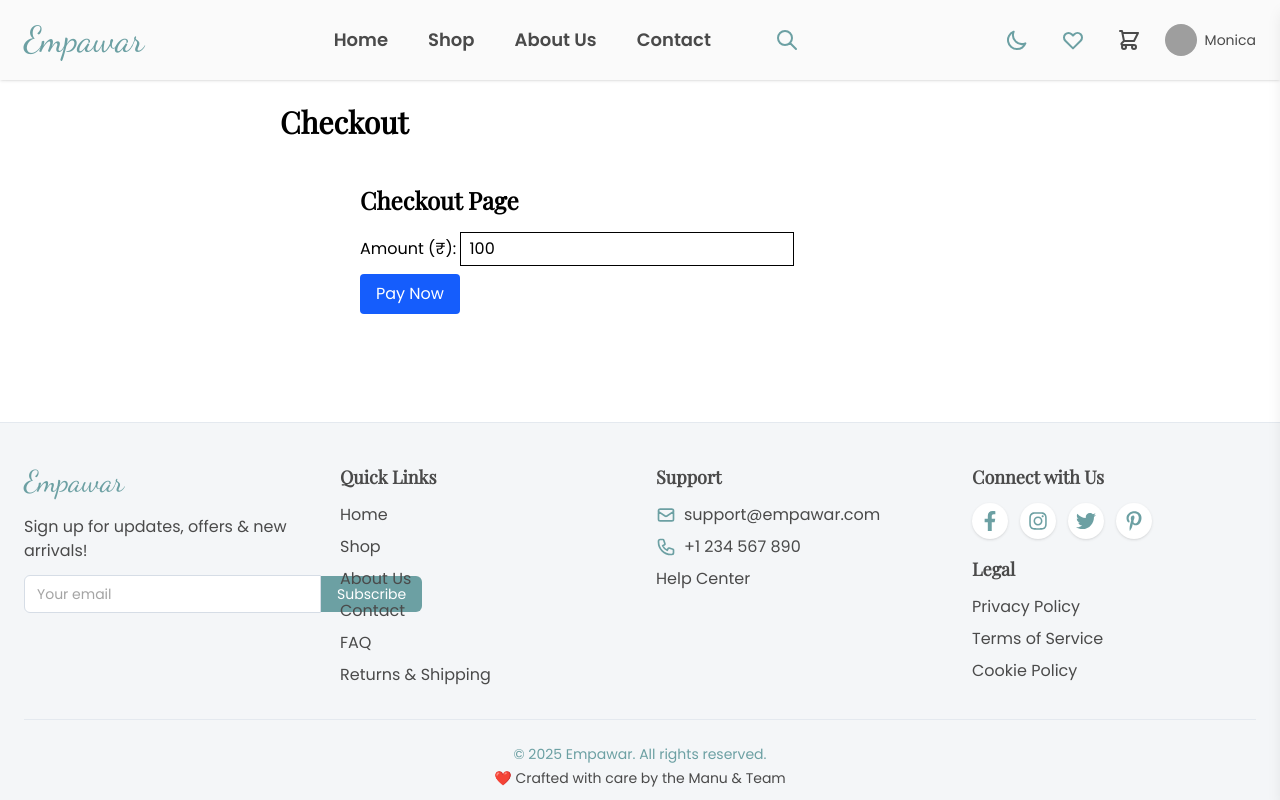
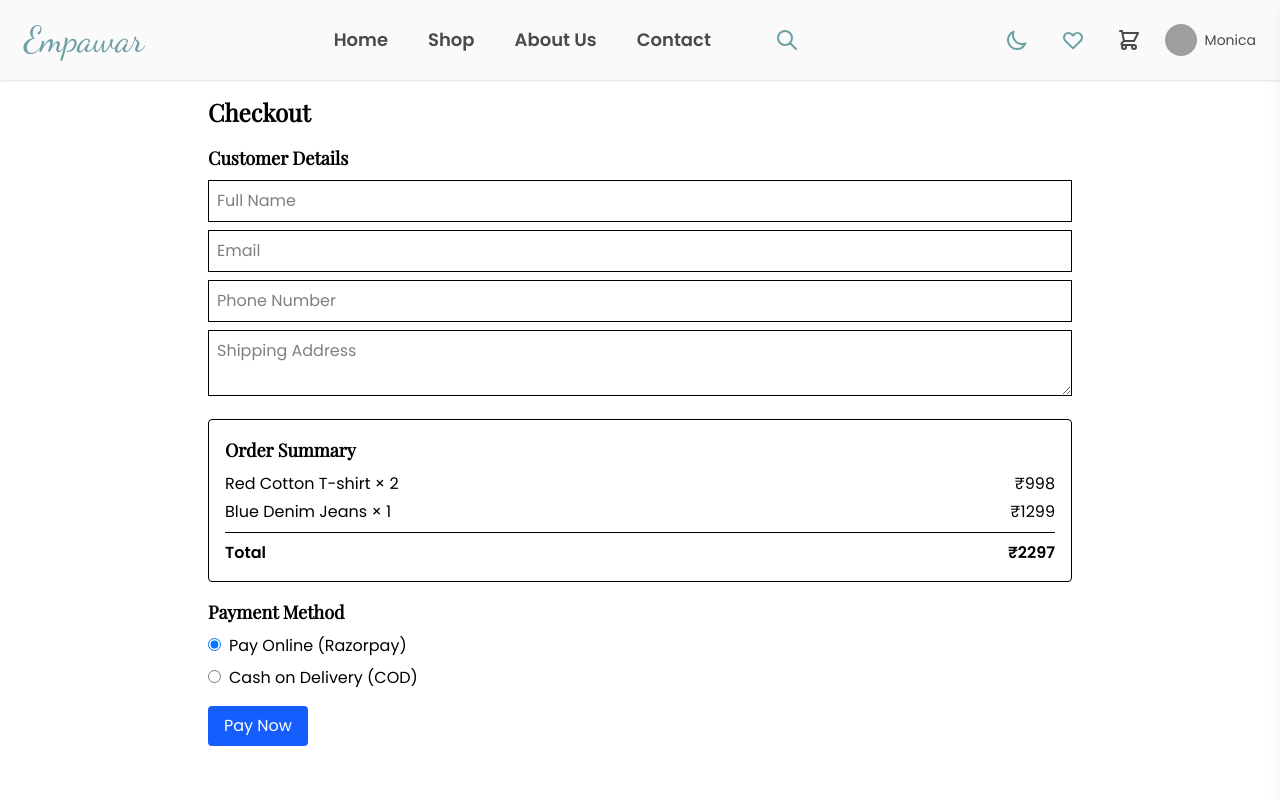
Before and after one commit to Manohar3969/Empawar-UI, a React (Vite) app: page /checkout in a window 1280 px wide. Shown: the top 800 px of the page. Built offline with nearby package versions, Linux system fonts and the light colour scheme; grey boxes are pictures that could not be loaded.

Commit message:
Code Added for Checkout Page for cleaner UI and flow

```diff
--- /dev/null
+++ b/src/components/Orders/CustomerDetailsForm.jsx
@@ -0,0 +1,43 @@
+// src/components/CustomerDetailsForm.jsx
+import React from 'react';
+
+export default function CustomerDetailsForm({ customer, setCustomer }) {
+    const handleChange = (e) => {
+        setCustomer({ ...customer, [e.target.name]: e.target.value });
+    };
+
+    return (
+        <div className="mb-4">
+            <h3 className="font-semibold text-lg mb-2">Customer Details</h3>
+            <input
+                name="name"
+                placeholder="Full Name"
+                value={customer.name}
+                onChange={handleChange}
+                className="border p-2 w-full mb-2"
+            />
+            <input
+                name="email"
+                placeholder="Email"
+                value={customer.email}
+                onChange={handleChange}
+                className="border p-2 w-full mb-2"
+            />
+            <input
+                name="phone"
+                placeholder="Phone Number"
+                value={customer.phone}
+                onChange={handleChange}
+                className="border p-2 w-full mb-2"
+            />
+
+            <textarea
+                name="address"
+                placeholder="Shipping Address"
+                value={customer.address}
+                onChange={handleChange}
+                className="border p-2 w-full"
+            />
+        </div>
+    );
+}
--- /dev/null
+++ b/src/components/Orders/FailureMessage.jsx
@@ -0,0 +1,14 @@
+// src/components/FailureMessage.jsx
+import React from 'react';
+
+export default function FailureMessage({ retry }) {
+    return (
+        <div className="bg-red-50 border border-red-400 p-4 rounded">
+            <h3 className="text-red-700 font-bold text-xl">❌ Payment Failed</h3>
+            <p>Something went wrong with your payment. Please try again.</p>
+            <button onClick={retry} className="bg-blue-600 text-white px-4 py-2 mt-3 rounded">
+                Retry Payment
+            </button>
+        </div>
+    );
+}
--- /dev/null
+++ b/src/components/Orders/OrderSummary.jsx
@@ -0,0 +1,21 @@
+// src/components/OrderSummary.jsx
+import React from 'react';
+
+export default function OrderSummary({ cartItems, total }) {
+    return (
+        <div className="border p-4 mb-4 rounded">
+            <h3 className="font-semibold text-lg mb-2">Order Summary</h3>
+            {cartItems.map((item) => (
+                <div key={item.id} className="flex justify-between mb-1">
+                    <span>{item.name} × {item.qty}</span>
+                    <span>₹{item.price * item.qty}</span>
+                </div>
+            ))}
+            <hr className="my-2" />
+            <div className="flex justify-between font-bold">
+                <span>Total</span>
+                <span>₹{total}</span>
+            </div>
+        </div>
+    );
+}
--- /dev/null
+++ b/src/components/Orders/PaymentOptions.jsx
@@ -0,0 +1,30 @@
+// src/components/PaymentOptions.jsx
+import React from 'react';
+
+export default function PaymentOptions({ paymentMethod, setPaymentMethod }) {
+    return (
+        <div className="mb-4">
+            <h3 className="font-semibold text-lg mb-2">Payment Method</h3>
+            <label className="block mb-2">
+                <input
+                    type="radio"
+                    name="paymentMethod"
+                    value="razorpay"
+                    checked={paymentMethod === 'razorpay'}
+                    onChange={(e) => setPaymentMethod(e.target.value)}
+                />
+                <span className="ml-2">Pay Online (Razorpay)</span>
+            </label>
+            <label className="block">
+                <input
+                    type="radio"
+                    name="paymentMethod"
+                    value="cod"
+                    checked={paymentMethod === 'cod'}
+                    onChange={(e) => setPaymentMethod(e.target.value)}
+                />
+                <span className="ml-2">Cash on Delivery (COD)</span>
+            </label>
+        </div>
+    );
+}
--- /dev/null
+++ b/src/components/Orders/SuccessMessage.jsx
@@ -0,0 +1,26 @@
+// src/components/SuccessMessage.jsx
+import React from 'react';
+import { Link } from 'react-router-dom';
+
+export default function SuccessMessage({ order }) {
+    return (
+        <div className="bg-green-50 border border-green-400 p-4 rounded">
+            <h3 className="text-green-700 font-bold text-xl">✅ Thank you for your purchase!</h3>
+            <p>Your payment was successful.</p>
+            <div className="mt-3 text-sm">
+                <p><strong>Order ID:</strong> {order.orderId}</p>
+                <p><strong>Payment ID:</strong> {order.paymentId || 'COD Order'}</p>
+                <p><strong>Amount Paid:</strong> ₹{order.amount}</p>
+                <p><strong>Date:</strong> {order.date}</p>
+            </div>
+            <div className="mt-4 flex gap-3">
+                <Link to="/orders" className="bg-blue-600 text-white px-4 py-2 rounded">
+                    View Orders
+                </Link>
+                <Link to="/products" className="bg-gray-500 text-white px-4 py-2 rounded">
+                    Continue Shopping
+                </Link>
+            </div>
+        </div>
+    );
+}
--- /dev/null
+++ b/src/components/ProductsList/SimilarProducts.jsx
@@ -0,0 +1,27 @@
+// src/components/SimilarProducts.jsx
+import React from 'react';
+import products from '../../data/products';
+import {Link} from 'react-router-dom';
+
+export default function SimilarProducts() {
+    return (
+        <div className="mt-6">
+            <h4 className="font-semibold text-lg mb-3">You might also like</h4>
+            <div className="grid grid-cols-1 sm:grid-cols-3 gap-4">
+                {products.map((p) => (
+                    <div key={p.id} className="border rounded p-2 text-center">
+                        <img src={p.image} alt={p.name} className="h-32 mx-auto mb-2"/>
+                        <p className="font-medium">{p.name}</p>
+                        <p className="text-gray-600">₹{p.price}</p>
+                        <Link
+                            to={`/product/${p.id}`}
+                            className="inline-block bg-blue-500 text-white px-3 py-1 rounded mt-2"
+                        >
+                            View
+                        </Link>
+                    </div>
+                ))}
+            </div>
+        </div>
+    );
+}
--- a/src/components/checkout/CheckoutForm.jsx
+++ b/src/components/checkout/CheckoutForm.jsx
@@ -1,21 +1,21 @@
 // src/components/CheckoutForm.jsx
 import React, { useState } from 'react';
 import axios from 'axios';
-import { Link } from 'react-router-dom';
+import CustomerDetailsForm from "../Orders/CustomerDetailsForm.jsx";
+import OrderSummary from "../Orders/OrderSummary.jsx";
+import PaymentOptions from "../Orders/PaymentOptions.jsx";
+import SuccessMessage from "../Orders/SuccessMessage.jsx";
+import SimilarProducts from "../ProductsList/SimilarProducts.jsx";
+import FailureMessage from "../Orders/FailureMessage.jsx";
 
-export default function CheckoutForm() {
-    const [amount, setAmount] = useState(100);
+
+export default function CheckoutForm({ cartItems }) {
+    const [customer, setCustomer] = useState({ name: '', email: '', phone: '', address: '' });
+    const [paymentMethod, setPaymentMethod] = useState('razorpay');
     const [loading, setLoading] = useState(false);
-    const [paymentStatus, setPaymentStatus] = useState(null); // 'success', 'failed', or null
+    const [paymentStatus, setPaymentStatus] = useState(null);
     const [orderDetails, setOrderDetails] = useState(null);
-    const [message, setMessage] = useState('');
-
-    // --- Mock similar products ---
-    const similarProducts = [
-        { id: 1, name: 'Product A', price: 299, img: '/img/product-a.jpg' },
-        { id: 2, name: 'Product B', price: 499, img: '/img/product-b.jpg' },
-        { id: 3, name: 'Product C', price: 799, img: '/img/product-c.jpg' },
-    ];
+    const total = cartItems.reduce((sum, item) => sum + item.price * item.qty, 0);
 
     const loadRazorpayScript = () => {
         return new Promise((resolve) => {
@@ -28,38 +28,67 @@ export default function CheckoutForm() {
         });
     };
 
-    const handlePayNow = async () => {
-        setMessage('');
+    const handlePlaceOrder = async () => {
+        if (!customer.name || !customer.email || !customer.phone || !customer.address) {
+            alert('Please fill all required fields.');
+            return;
+        }
         setLoading(true);
+        setPaymentStatus(null);
 
-        const loaded = await loadRazorpayScript();
-        if (!loaded) {
-            setMessage('⚠️ Razorpay SDK failed to load.');
+        if (paymentMethod === 'cod') {
+            // COD Flow
+            try {
+                const res = await axios.post(`${import.meta.env.VITE_BACKEND_URL}/create-cod-order`, {
+                    customer,
+                    items: cartItems,
+                    amount: total,
+                });
+                if (res.data.success) {
+                    setOrderDetails({
+                        orderId: res.data.orderId,
+                        paymentId: null,
+                        amount: total,
+                        date: new Date().toLocaleString(),
+                    });
+                    setPaymentStatus('success');
+                } else {
+                    setPaymentStatus('failed');
+                }
+            } catch (err) {
+                console.error(err);
+                setPaymentStatus('failed');
+            } finally {
+                setLoading(false);
+            }
+            return;
+        }
+
+        // Razorpay flow
+        const scriptLoaded = await loadRazorpayScript();
+        if (!scriptLoaded) {
+            alert('Failed to load Razorpay SDK.');
             setLoading(false);
             return;
         }
 
-        // Create order on backend
+        // Create order in backend
         let order;
         try {
             const res = await axios.post(`${import.meta.env.VITE_BACKEND_URL}/create-order`, {
-                amount: amount,
+                amount: total,
                 currency: 'INR',
             });
-            if (!res.data.success) {
-                setMessage('Could not create order.');
-                setLoading(false);
-                return;
-            }
+            if (!res.data.success) throw new Error('Order not created');
             order = res.data.order;
         } catch (err) {
             console.error(err);
-            setMessage('Backend error, could not create order.');
+            alert('Backend error creating Razorpay order.');
             setLoading(false);
             return;
         }
 
-        // Options for Razorpay checkout
+        // Open Razorpay
         const options = {
             key: import.meta.env.VITE_RAZORPAY_KEY_ID,
             amount: order.amount,
@@ -67,138 +96,77 @@ export default function CheckoutForm() {
             name: 'My Demo Store',
             description: 'Order Payment',
             order_id: order.id,
-            handler: async function (response) {
+            handler: async (response) => {
                 try {
                     const verifyRes = await axios.post(`${import.meta.env.VITE_BACKEND_URL}/verify-payment`, {
                         razorpay_order_id: response.razorpay_order_id,
                         razorpay_payment_id: response.razorpay_payment_id,
                         razorpay_signature: response.razorpay_signature,
+                        customer,
+                        items: cartItems
                     });
-
                     if (verifyRes.data.success) {
-                        setPaymentStatus('success');
                         setOrderDetails({
                             orderId: order.id,
                             paymentId: response.razorpay_payment_id,
                             amount: order.amount / 100,
                             date: new Date().toLocaleString(),
                         });
-                        setMessage('✅ Payment successful!');
+                        setPaymentStatus('success');
                     } else {
                         setPaymentStatus('failed');
-                        setMessage('❌ Payment verification failed.');
                     }
                 } catch (err) {
                     console.error(err);
                     setPaymentStatus('failed');
-                    setMessage('⚠️ Payment verification error.');
                 } finally {
                     setLoading(false);
                 }
             },
             prefill: {
-                name: 'John Doe',
-                email: 'john.doe@example.com',
-                contact: '9999999999',
+                name: customer.name,
+                email: customer.email,
+                contact: customer.phone,
             },
             theme: { color: '#3399cc' },
             modal: { ondismiss: () => setLoading(false) },
         };
 
         const paymentObject = new window.Razorpay(options);
-        paymentObject.on('payment.failed', function () {
+        paymentObject.on('payment.failed', () => {
             setPaymentStatus('failed');
-            setMessage('❌ Payment failed. Please try again.');
             setLoading(false);
         });
-
         paymentObject.open();
     };
 
     return (
-        <div className="checkout-container" style={{ maxWidth: '600px', margin: '0 auto', padding: '20px' }}>
-            <h2 className="text-2xl font-bold mb-4">Checkout Page</h2>
-
-            {/* Before Payment */}
+        <div>
             {!paymentStatus && (
                 <>
-                    <label className="block mb-2">
-                        Amount (₹):{' '}
-                        <input
-                            type="number"
-                            value={amount}
-                            min={1}
-                            onChange={(e) => setAmount(Number(e.target.value))}
-                            className="border px-2 py-1"
-                            disabled={loading}
-                        />
-                    </label>
+                    <CustomerDetailsForm customer={customer} setCustomer={setCustomer} />
+                    <OrderSummary cartItems={cartItems} total={total} />
+                    <PaymentOptions paymentMethod={paymentMethod} setPaymentMethod={setPaymentMethod} />
                     <button
-                        onClick={handlePayNow}
+                        onClick={handlePlaceOrder}
                         disabled={loading}
                         className="bg-blue-600 text-white px-4 py-2 rounded"
                     >
-                        {loading ? 'Processing...' : 'Pay Now'}
+                        {loading ? 'Processing...' : paymentMethod === 'cod' ? 'Place Order' : 'Pay Now'}
                     </button>
-                    {message && <p className="mt-2">{message}</p>}
                 </>
             )}
-
-            {/* After Payment */}
             {paymentStatus === 'success' && orderDetails && (
-                <div className="mt-6 p-4 border rounded bg-green-50">
-                    <h3 className="text-xl font-semibold text-green-700">✅ Thank you for your purchase!</h3>
-                    <p>Your payment was successful.</p>
-                    <div className="mt-3">
-                        <p><strong>Order ID:</strong> {orderDetails.orderId}</p>
-                        <p><strong>Payment ID:</strong> {orderDetails.paymentId}</p>
-                        <p><strong>Amount Paid:</strong> ₹{orderDetails.amount}</p>
-                        <p><strong>Date:</strong> {orderDetails.date}</p>
-                    </div>
-                    <div className="mt-4 flex gap-3">
-                        <Link to="/orders" className="bg-blue-600 text-white px-4 py-2 rounded">
-                            View Orders
-                        </Link>
-                        <Link to="/shop" className="bg-gray-500 text-white px-4 py-2 rounded">
-                            Continue Shopping
-                        </Link>
-                    </div>
-                </div>
+                <>
+                    <SuccessMessage order={orderDetails} />
+                    <SimilarProducts />
+                </>
             )}
-
             {paymentStatus === 'failed' && (
-                <div className="mt-6 p-4 border rounded bg-red-50">
-                    <h3 className="text-xl font-semibold text-red-700">❌ Payment Failed</h3>
-                    <p>{message}</p>
-                    <button
-                        onClick={handlePayNow}
-                        className="mt-3 bg-blue-600 text-white px-4 py-2 rounded"
-                    >
-                        Retry Payment
-                    </button>
-                </div>
-            )}
-
-            {/* Similar Products */}
-            {(paymentStatus === 'success' || paymentStatus === 'failed') && (
-                <div className="mt-8">
-                    <h4 className="text-lg font-semibold mb-3">You might also like</h4>
-                    <div className="grid grid-cols-1 sm:grid-cols-3 gap-4">
-                        {similarProducts.map((prod) => (
-                            <div key={prod.id} className="border rounded p-2 text-center hover:shadow-lg">
-                                <img src={prod.img} alt={prod.name} className="w-full h-32 object-cover mb-2" />
-                                <p className="font-medium">{prod.name}</p>
-                                <p className="text-sm text-gray-600">₹{prod.price}</p>
-                                <Link
-                                    to={`/product/${prod.id}`}
-                                    className="mt-1 inline-block bg-blue-500 text-white py-1 px-3 rounded text-sm"
-                                >
-                                    View
-                                </Link>
-                            </div>
-                        ))}
-                    </div>
-                </div>
+                <>
+                    <FailureMessage retry={handlePlaceOrder} />
+                    <SimilarProducts />
+                </>
             )}
         </div>
     );
--- a/src/pages/CheckoutPage2.jsx
+++ b/src/pages/CheckoutPage2.jsx
@@ -1,13 +1,19 @@
+// src/pages/CheckoutPage.jsx
 import React from 'react';
 import CheckoutForm from "../components/checkout/CheckoutForm.jsx";
 
 
+// Example cart items — in real app, data would come from CartContext or Redux
+const cartItemsMock = [
+    { id: 1, name: 'Red Cotton T-shirt', price: 499, qty: 2 },
+    { id: 2, name: 'Blue Denim Jeans', price: 1299, qty: 1 }
+];
+
 export default function CheckoutPage() {
     return (
-        <div className="max-w-3xl mx-auto p-6">
-            <h1 className="text-3xl font-bold mb-6">Checkout</h1>
-            {/* Optional: Insert cart summary and shipping address components here */}
-            <CheckoutForm />
+        <div className="max-w-4xl mx-auto p-4">
+            <h2 className="text-2xl font-bold mb-4">Checkout</h2>
+            <CheckoutForm cartItems={cartItemsMock} />
         </div>
     );
 }
```
Also changed, not shown: src/data/Products.js (+7 -1 lines).
